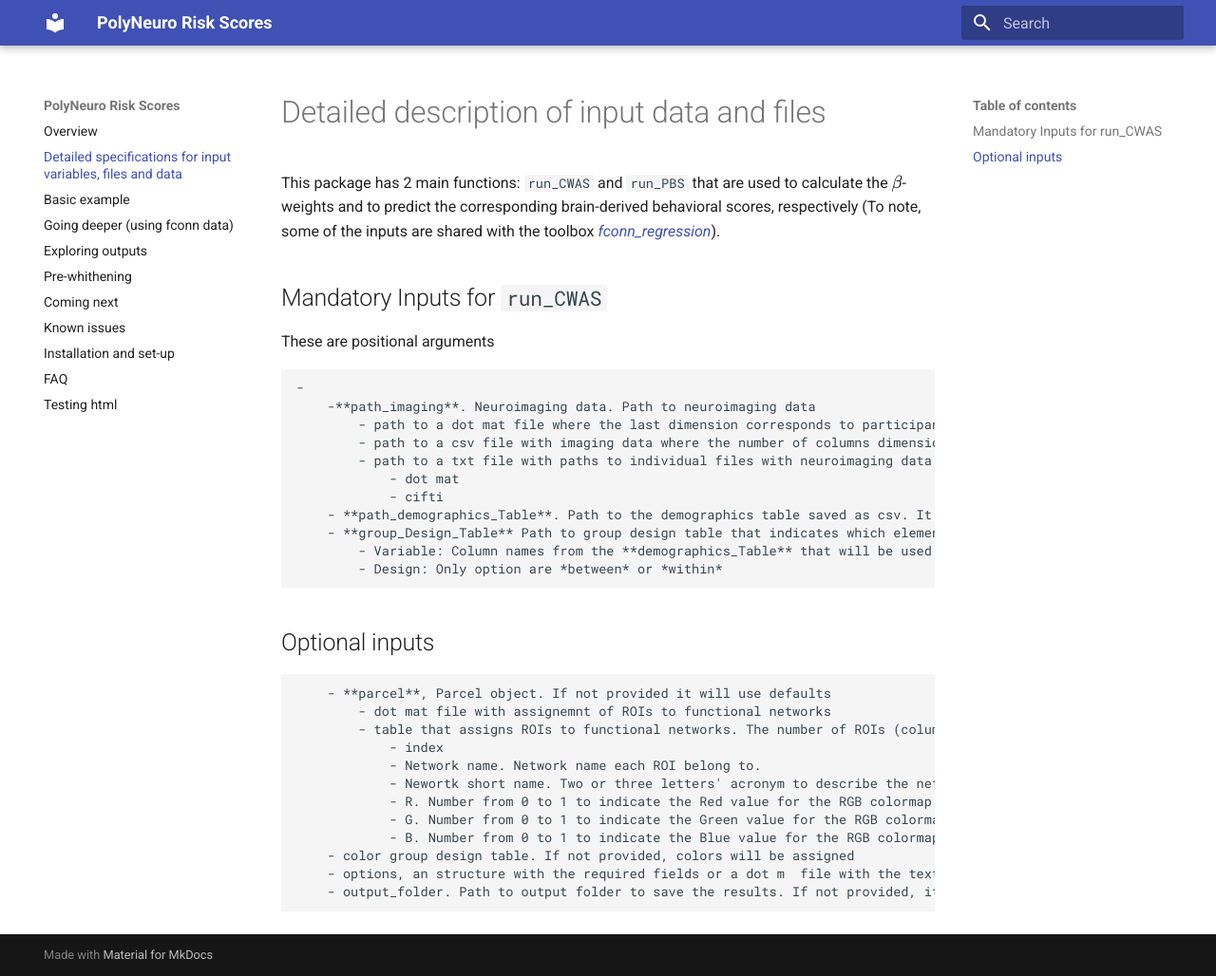
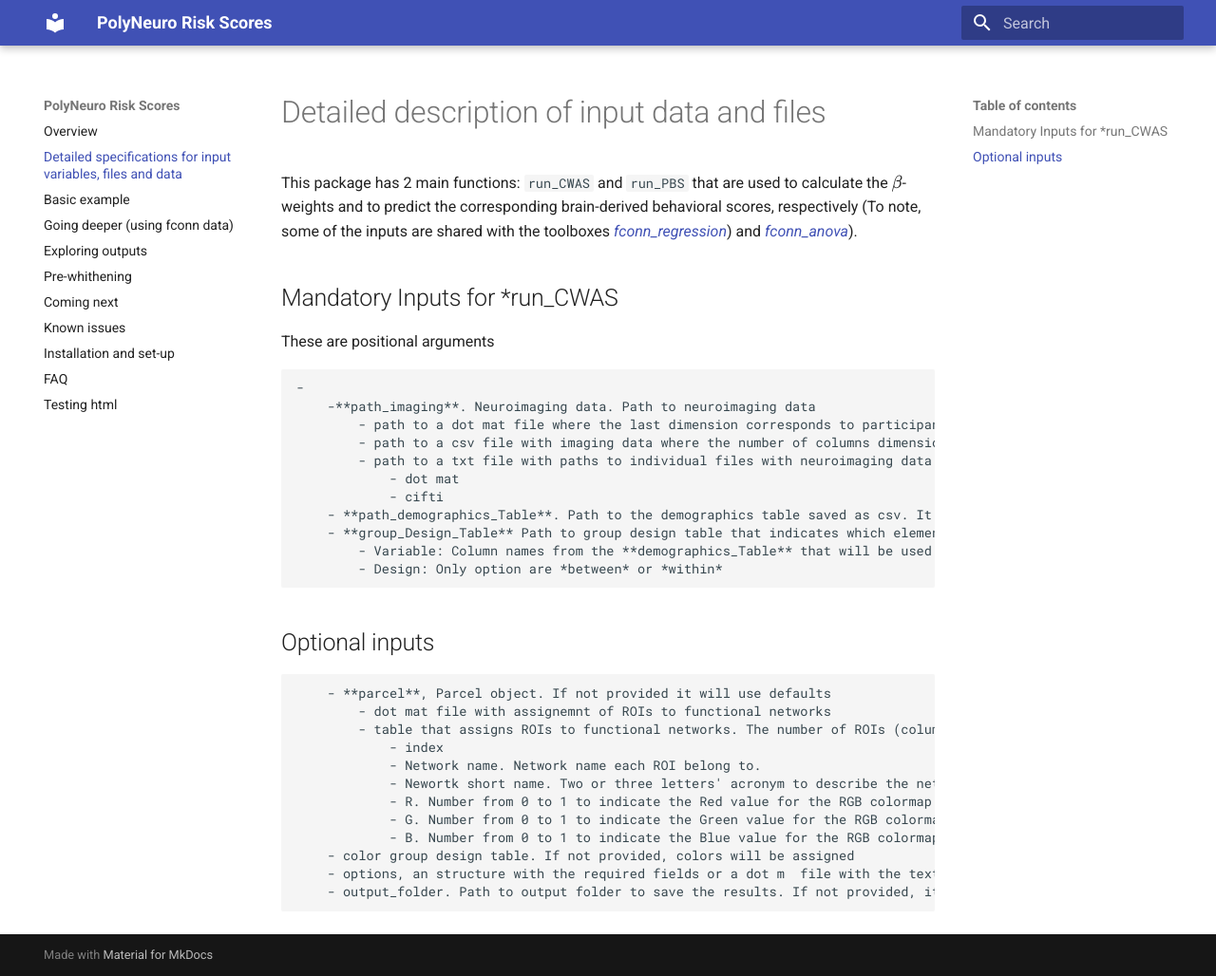
Before and after one commit to omiranda/polyneuro_risk_score, an MkDocs documentation site: the page built from docs/detailed_description.md, in a window 1280 px wide and 1028 px high. Shown: the whole window at 95% size. Built offline with MkDocs 1.6.1 and Material for MkDocs 9.7.7, drawn with Linux system fonts in a browser that asks for light colours; formulas are drawn with MathJax 3; old or Windows-style settings are respelled for this version of MkDocs.

Commit message:
Update detailed_description.md

```diff
--- a/docs/detailed_description.md
+++ b/docs/detailed_description.md
@@ -2,10 +2,10 @@
         src="https://cdnjs.cloudflare.com/ajax/libs/mathjax/2.7.0/MathJax.js?config=TeX-AMS_CHTML"></script>
 # Detailed description of input data and files
 
-This package has 2 main functions: `run_CWAS` and `run_PBS` that are used to calculate the \\( \beta\\)-weights and to predict the corresponding brain-derived behavioral scores, respectively (To note, some of the inputs are shared with the toolbox [*fconn_regression*](https://fconn-regression.readthedocs.io/en/latest/)).
+This package has 2 main functions: `run_CWAS` and `run_PBS` that are used to calculate the \\( \beta\\)-weights and to predict the corresponding brain-derived behavioral scores, respectively (To note, some of the inputs are shared with the toolboxes [*fconn_regression*](https://fconn-regression.readthedocs.io/en/latest/)) and [*fconn_anova*](https://fconn-anova.readthedocs.io/en/latest/)).
 
 
-## Mandatory Inputs for `run_CWAS`
+## Mandatory Inputs for *run_CWAS
 These are positional arguments
 
     -
```
